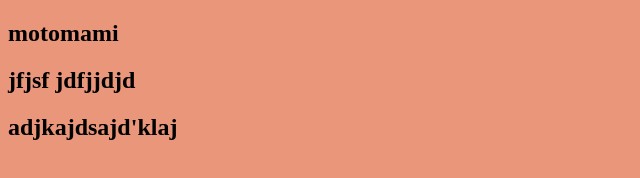
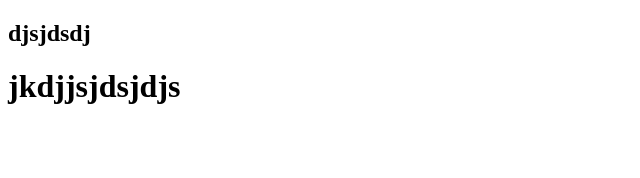
Before and after one commit to faustinogs/CursoCoder, a plain HTML site: page index.html in a window 1280 px wide. Shown: the whole page, without its empty margins (0-640 px from the left). Drawn offline with Linux system fonts and the light colour scheme.

Commit message:
div y div

```diff
--- a/index.html
+++ b/index.html
@@ -1,19 +1,17 @@
 <!DOCTYPE html>
-<html lang="es">
+<html lang="en">
 <head>
     <meta charset="UTF-8">
     <meta http-equiv="X-UA-Compatible" content="IE=edge">
     <meta name="viewport" content="width=device-width, initial-scale=1.0">
-    <link rel="stylesheet" href="estilos.css">
     <title>Document</title>
 </head>
 <body>
-    <h2>motomami</h2>
-    <h2>jfjsf
-        jdfjjdjd
-    </h2>
-    <h2>
-        adjkajdsajd'klaj
-    </h2>
+    <div>
+        <H2>djsjdsdj</H2>
+    </div>
+    <div>
+        <h1>jkdjjsjdsjdjs</h1>
+    </div>
 </body>
 </html>
```
